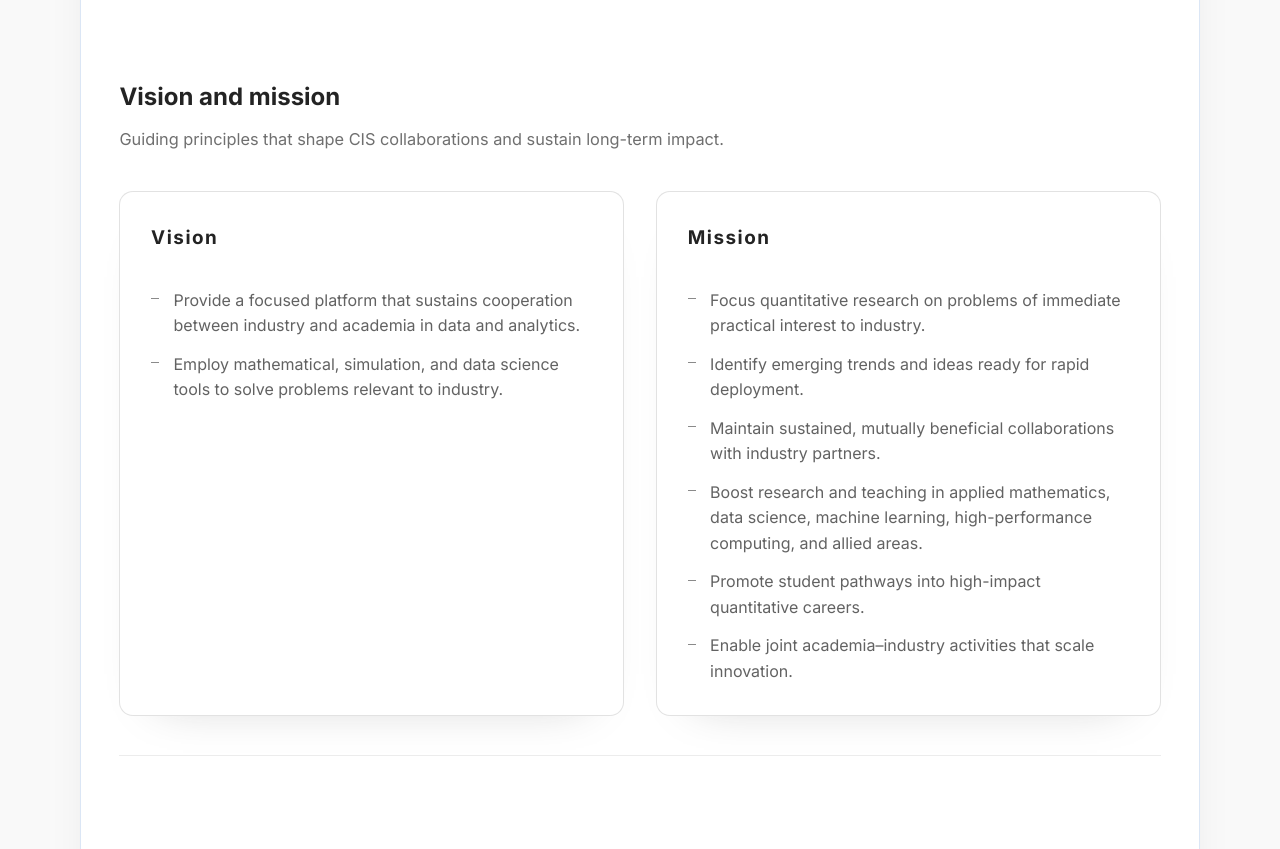
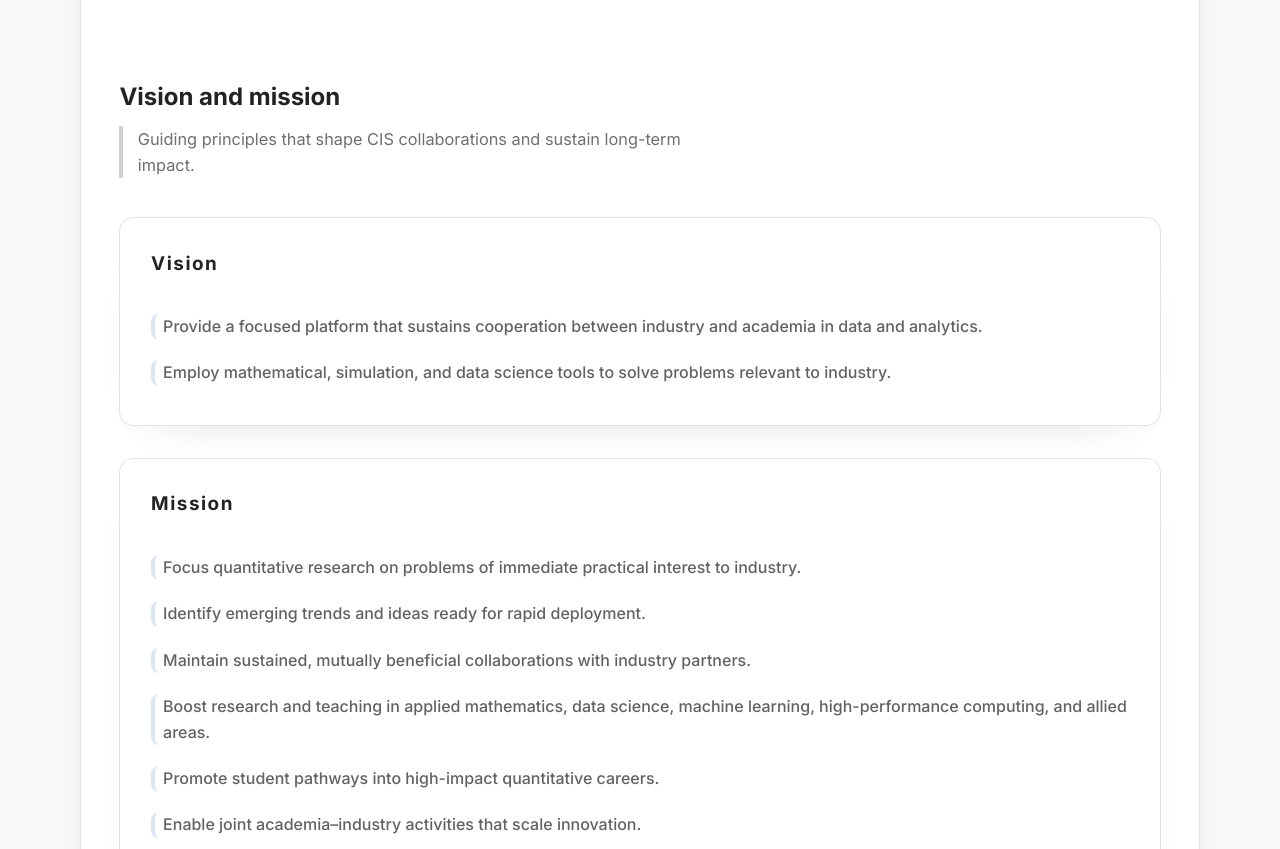
Before and after one commit to ritams/cis, a plain HTML site: page about.html in a window 1280 px wide. Shown: the part 940-1789 px from the top of the page. Drawn offline with Linux system fonts and the light colour scheme.

Commit message:
style: enhance pillar cards with hover effects and update list styling

```diff
--- a/assets/css/style.css
+++ b/assets/css/style.css
@@ -744,18 +744,26 @@
 .about-pillars__grid {
   display: grid;
   gap: 1.8rem;
-  grid-template-columns: repeat(2, minmax(0, 1fr));
+  grid-template-columns: 1fr;
 }
 
 .pillar-card {
   padding: clamp(1.8rem, 2.4vw, 2.4rem);
   border-radius: var(--cis-radius);
   border: var(--cis-border-width) solid rgba(var(--cis-black-rgb), 0.12);
-  background: rgba(var(--cis-white-rgb), 0.88);
+  background: linear-gradient(135deg, rgba(var(--cis-white-rgb), 0.9), rgba(var(--cis-accent), 0.03));
   display: grid;
   gap: 1rem;
   align-content: start;
   box-shadow: 0 1.375rem 3rem -2.5rem rgba(var(--cis-black-rgb), 0.28);
+  transition: transform 200ms var(--cis-transition), box-shadow 200ms var(--cis-transition), border-color 200ms var(--cis-transition);
+}
+
+.pillar-card:hover,
+.pillar-card:focus-within {
+  transform: translateY(-0.25rem);
+  border-color: rgba(var(--cis-black-rgb), 0.22);
+  box-shadow: 0 2.375rem 4rem -2.75rem rgba(var(--cis-black-rgb), 0.36);
 }
 
 .pillar-card h3 {
@@ -1218,6 +1226,8 @@
   margin: 0;
   color: rgba(var(--cis-black-rgb), 0.62);
   font-size: 1.02rem;
+  border-left: var(--cis-border-strong-width) solid rgba(var(--cis-black-rgb), 0.2);
+  padding-left: 0.9rem;
 }
 
 .about-panel__section--pillars .about-pillars__grid,
@@ -1406,18 +1416,12 @@
 }
 
 .simple-list li {
-  position: relative;
-  padding-left: 1.4rem;
-}
-
-.simple-list li::before {
-  content: "";
-  position: absolute;
-  left: 0;
-  top: 0.65rem;
-  width: 0.5rem;
-  height: 0.0625rem;
-  background: rgba(var(--cis-black-rgb), 0.5);
+  font-weight: 500;
+  line-height: 1.6;
+  margin-bottom: 0.5rem;
+  border-left: var(--cis-border-strong-width) solid var(--cis-border);
+  padding-left: 0.5rem;
+  border-radius: 0.5rem
 }
 
 .hero__clusters {
```
